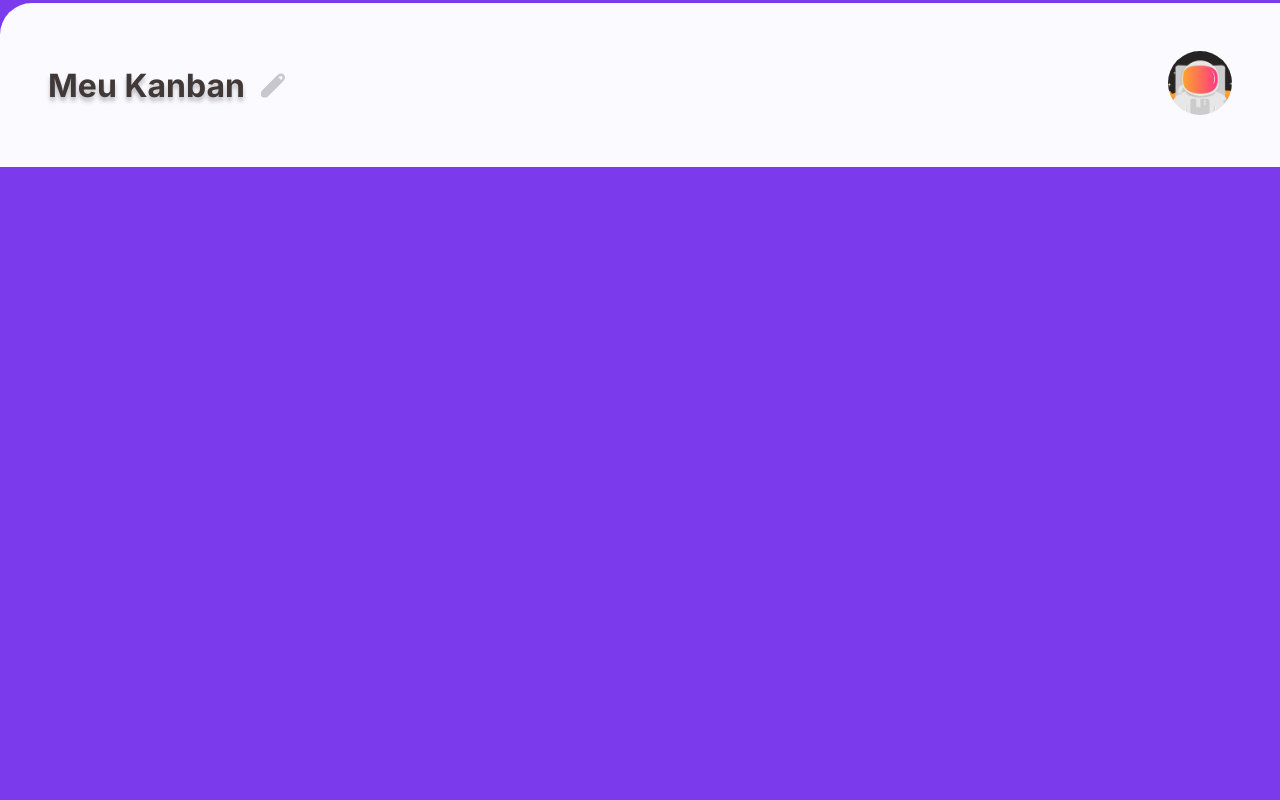
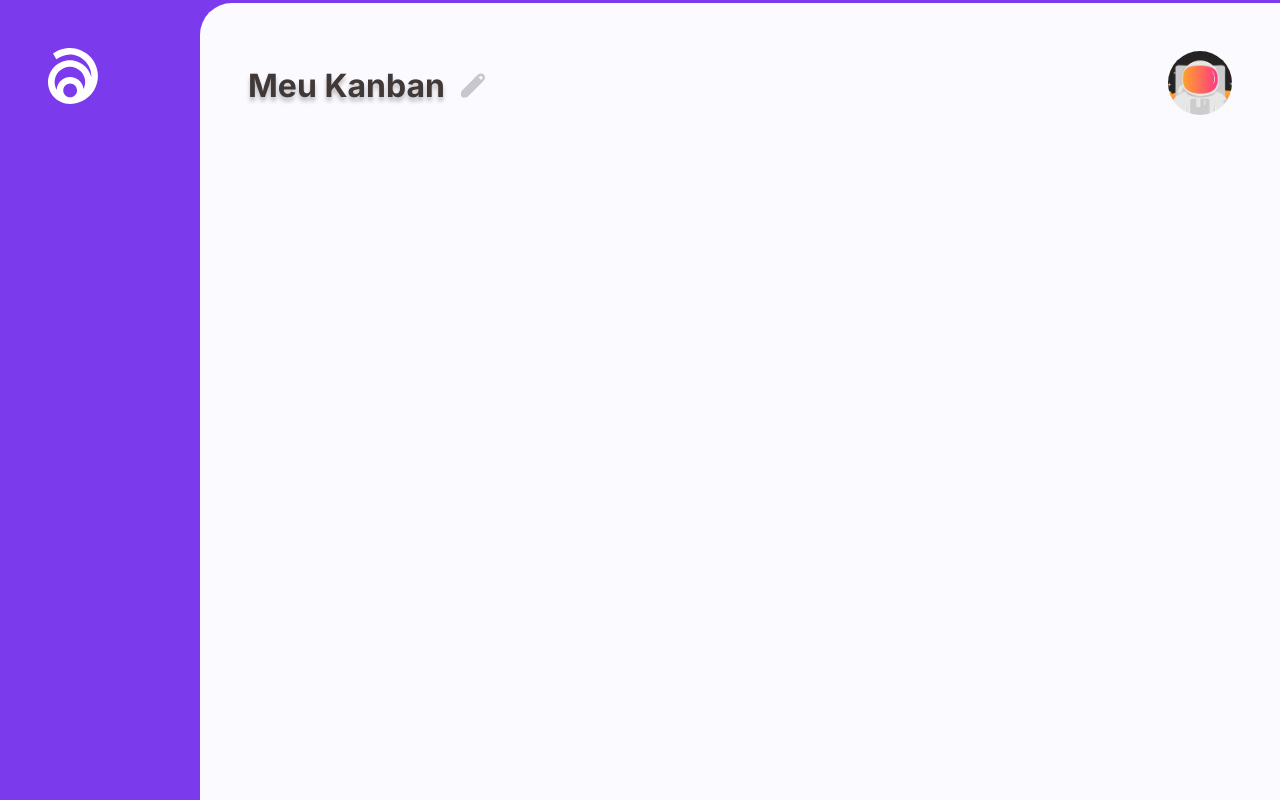
Before and after one commit to Rafaelnoll/kanban_front_end, a React app: page / in a window 1280 px wide. Built offline with nearby package versions, Linux system fonts and the light colour scheme.

Commit message:
Feature: Adding the component BaseTemplate

```diff
--- a/src/App.tsx
+++ b/src/App.tsx
@@ -1,13 +1,18 @@
 import React from 'react';
 
 import GlobalStyles from './styles/GlobalStyles';
+import BaseTemplate from './components/BaseTemplate';
+import SideMenu from './components/SideMenu';
 import KanbanPage from './pages/KanbanPage';
 
 function App() {
   return (
     <>
       <GlobalStyles />
-      <KanbanPage />
+      <BaseTemplate>
+        <SideMenu />
+        <KanbanPage />
+      </BaseTemplate>
     </>
   );
 }
--- /dev/null
+++ b/src/components/BaseTemplate/index.tsx
@@ -0,0 +1,13 @@
+import React, { ReactNode } from 'react';
+
+import * as S from './styles';
+
+interface BaseTemplateProps {
+  children: ReactNode;
+}
+
+function BaseTemplate({ children }: BaseTemplateProps) {
+  return <S.Container>{children}</S.Container>;
+}
+
+export default BaseTemplate;
--- /dev/null
+++ b/src/components/BaseTemplate/styles.ts
@@ -0,0 +1,6 @@
+import styled from 'styled-components';
+
+export const Container = styled.div`
+  display: grid;
+  grid-template-columns: 200px 1fr;
+`;
```
